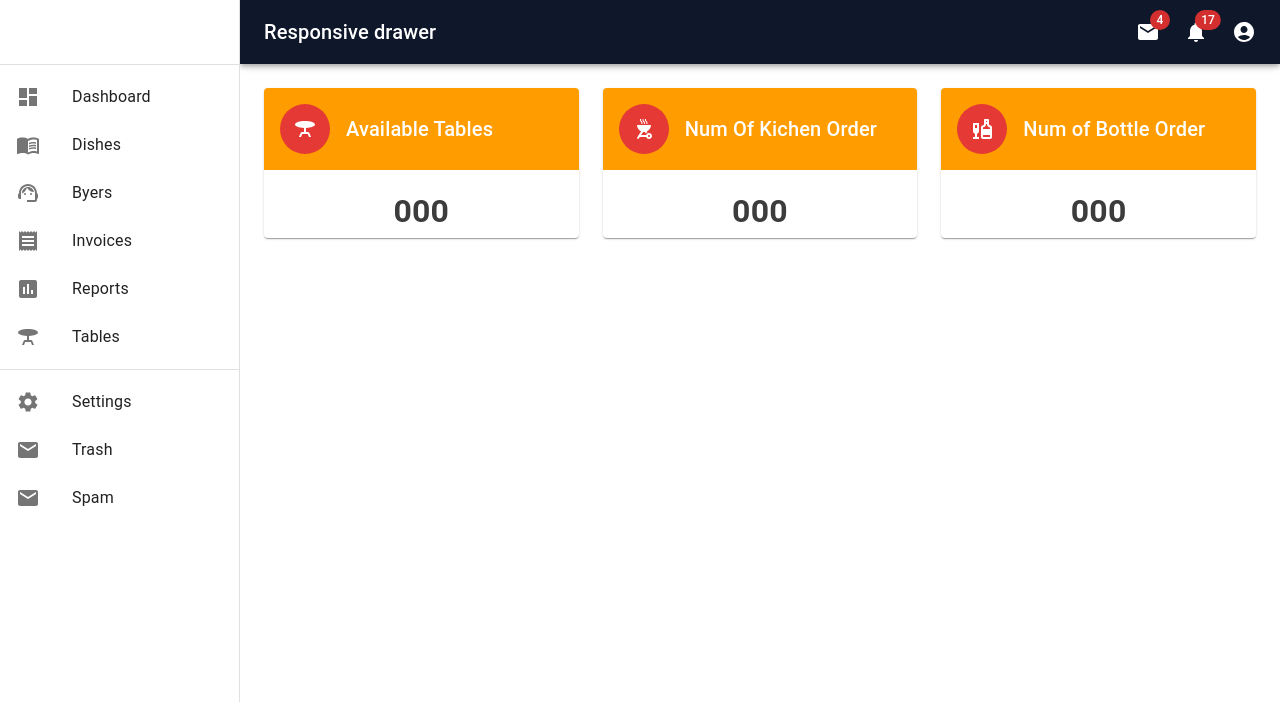
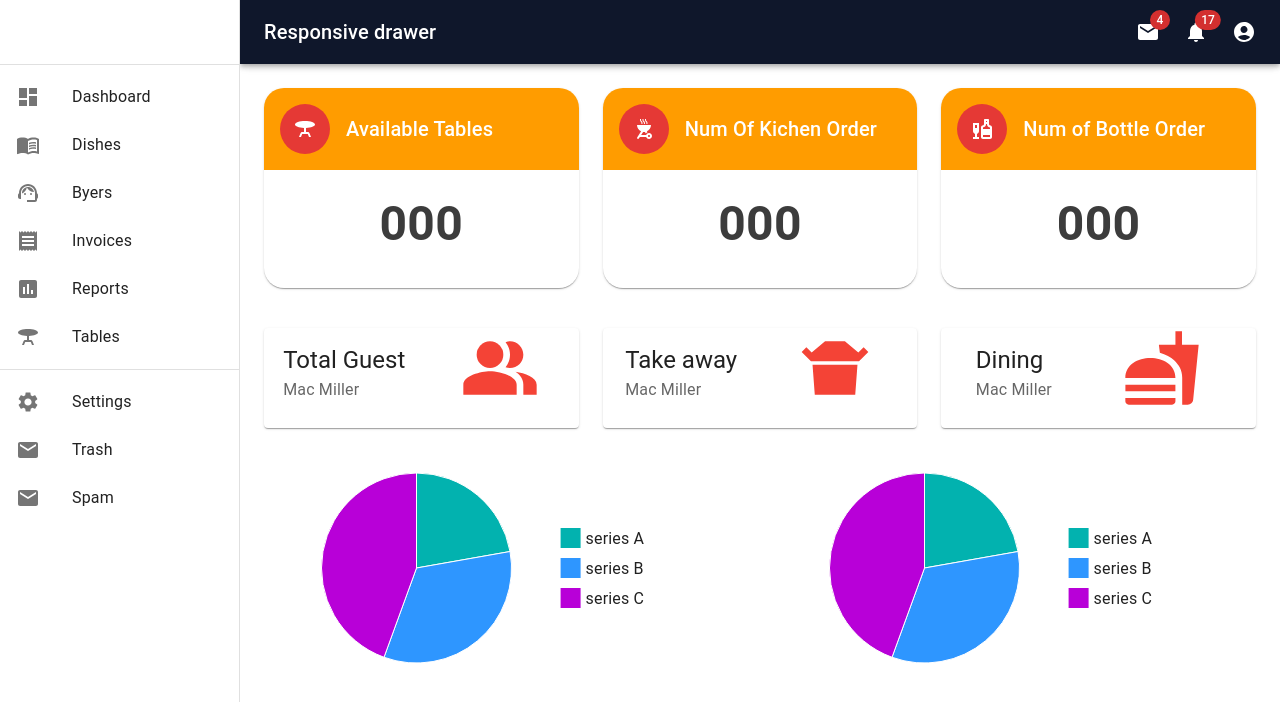
Before and after one commit to HarshanaSenadeera/Loopy_Resturent_New, a React (Create React App) app: page / in a window 1280 px wide. Shown: the top 702 px of the page. Built offline with nearby package versions, Linux system fonts and the light colour scheme.

Commit message:
card update

```diff
--- a/package.json
+++ b/package.json
@@ -9,6 +9,7 @@
     "@material-ui/core": "^4.12.4",
     "@material-ui/icons": "^4.11.3",
     "@mui/icons-material": "^5.15.15",
+    "@mui/joy": "^5.0.0-beta.32",
     "@mui/material": "^5.15.15",
     "@mui/styled-engine-sc": "^6.0.0-alpha.18",
     "@phosphor-icons/react": "^2.1.4",
@@ -50,5 +51,8 @@
       "last 1 firefox version",
       "last 1 safari version"
     ]
+  },
+  "devDependencies": {
+    "@mui/x-charts": "^7.3.0"
   }
 }
--- a/src/Common/Page/MainDashBord/DashMain.tsx
+++ b/src/Common/Page/MainDashBord/DashMain.tsx
@@ -1,9 +1,29 @@
-import ResponsiveGrid from "../../../componenet/dashboard/NumCard";
+import ResponsiveGrid from "../../../componenet/DashBoard/NumCard";
+import {NumCardTwo} from "../../../componenet/DashBoard/NumCardTwo";
+import React from "react";
+import Grid from "@mui/material/Grid";
+import { styled } from '@mui/material/styles';
+import Box from '@mui/material/Box';
+import Paper from '@mui/material/Paper';
+import {MainPieChart} from "../../../componenet/pieChart/MainPieChart";
 
 export const DashMain = () => {
     return (
-        <>
-        <ResponsiveGrid/>
-            </>
+        <Grid container rowSpacing={5}>
+            <Grid item xs={12}>
+                <ResponsiveGrid/>
+            </Grid>
+            <Grid item xs={12}>
+                <NumCardTwo/>
+            </Grid>
+            <Grid item xs={12}>
+                <MainPieChart/>
+            </Grid>
+
+        </Grid>
+
+
+
+
     );
 };
--- a/src/componenet/DashBoard/NumCard.tsx
+++ b/src/componenet/DashBoard/NumCard.tsx
@@ -28,7 +28,7 @@ export default function ResponsiveGrid() {
         <Box sx={{ flexGrow: 1 }}>
             <Grid container spacing={{ xs: 2, md: 3 }} columns={{ xs: 4, sm: 8, md: 12 }}>
                 <Grid item xs={4}>
-                    <Card sx={{height:150}}>
+                    <Card sx={{height:200,borderRadius:5}}>
                         <CardHeader sx={{bgcolor:'#ff9c00'}}
                                     title="Available Tables"
                                     titleTypographyProps={{variant:'h6',color:'#ffffff'}}
@@ -44,8 +44,9 @@ export default function ResponsiveGrid() {
                                 style={{
                                     color: "#3c3c3c",
                                     textAlign: "center",
-                                    fontSize: "2rem", // Adjust the size as needed
+                                    fontSize: "3rem", // Adjust the size as needed
                                     fontWeight: "bold",
+
                                 }}
                             >
                                 000
@@ -59,7 +60,7 @@ export default function ResponsiveGrid() {
                     </Card>
                 </Grid>
                 <Grid item xs={4}>
-                    <Card sx={{height:150}}>
+                    <Card sx={{height:200,borderRadius:5}}>
                         <CardHeader sx={{bgcolor:'#ff9c00'}}
                                     title="Num Of Kichen Order"
                                     titleTypographyProps={{variant:'h6',color:'#ffffff'}}
@@ -75,7 +76,7 @@ export default function ResponsiveGrid() {
                                 style={{
                                     color: "#3c3c3c",
                                     textAlign: "center",
-                                    fontSize: "2rem", // Adjust the size as needed
+                                    fontSize: "3rem", // Adjust the size as needed
                                     fontWeight: "bold",
                                 }}
                             >
@@ -90,7 +91,7 @@ export default function ResponsiveGrid() {
                     </Card>
                 </Grid>
                 <Grid item xs={4}>
-                    <Card sx={{height:150}}>
+                    <Card sx={{height:200,borderRadius:5}}>
                         <CardHeader sx={{bgcolor:'#ff9c00'}}
                                     title="Num of Bottle Order"
                                     titleTypographyProps={{variant:'h6',color:'#ffffff'}}
@@ -106,7 +107,7 @@ export default function ResponsiveGrid() {
                                 style={{
                                     color: "#3c3c3c",
                                     textAlign: "center",
-                                    fontSize: "2rem", // Adjust the size as needed
+                                    fontSize: "3rem", // Adjust the size as needed
                                     fontWeight: "bold",
                                 }}
                             >
--- /dev/null
+++ b/src/componenet/DashBoard/NumCardTwo.tsx
@@ -0,0 +1,96 @@
+import * as React from 'react';
+import { experimentalStyled as styled } from '@mui/material/styles';
+import Paper from '@mui/material/Paper';
+import Grid from '@mui/material/Grid';
+import Card from "@mui/material/Card";
+import {CardHeader} from "@mui/material";
+import Avatar from '@mui/material/Avatar';
+import { red ,blueGrey} from '@mui/material/colors';
+import { grey } from '@mui/material/colors';
+import TextField from "@mui/material/TextField";
+import CardContent from "@mui/material/CardContent";
+import Typography from "@mui/material/Typography";
+import TableBarIcon from '@mui/icons-material/TableBar';
+import {Liquor, TableBar ,OutdoorGrill,PeopleAltSharp,TakeoutDining,Fastfood} from '@mui/icons-material';
+import guest from '../../Common/Image/guest.jpg'
+import { useTheme } from '@mui/material/styles';
+import CardMedia from '@mui/material/CardMedia';
+import IconButton from '@mui/material/IconButton';
+import SkipPreviousIcon from '@mui/icons-material/SkipPrevious';
+import Box from '@material-ui/core/Box/Box';
+
+export const NumCardTwo = () => {
+    return (
+        <Box sx={{ flexGrow: 1 }}>
+            <Grid container spacing={{ xs: 2, md: 3 }} columns={{ xs: 4, sm: 8, md: 12 }}>
+                <Grid item xs={4}>
+                    <Card sx={{ display: 'flex',justifyContent:'space-evenly' }}>
+                        <Box sx={{ display: 'flex', flexDirection: 'column' }}>
+                            <CardContent sx={{ flex: '1 0 auto' }}>
+                                <Typography component="div" variant="h5">
+                                    Total Guest
+                                </Typography>
+                                <Typography variant="subtitle1" color="text.secondary" component="div">
+                                    Mac Miller
+                                </Typography>
+                            </CardContent>
+
+                        </Box>
+                        <CardMedia
+                            sx={{ width: 151,display:'flex',justifyContent:'center' }}
+                            /*       image={guest} // Assuming you have 'guest' imported or defined somewhere
+                                   alt="Live from space album cover"*/
+                        >
+                            <PeopleAltSharp style={{ fontSize: '5rem',color:'#f44336' }} />
+
+                        </CardMedia>
+                    </Card>
+                </Grid>
+                <Grid item xs={4}>
+                    <Card sx={{ display: 'flex', justifyContent:'space-evenly' }}>
+                        <Box sx={{ display: 'flex', flexDirection: 'column' }}>
+                            <CardContent sx={{ flex: '1 0 auto' }}>
+                                <Typography component="div" variant="h5">
+                                    Take away
+                                </Typography>
+                                <Typography variant="subtitle1" color="text.secondary" component="div">
+                                    Mac Miller
+                                </Typography>
+                            </CardContent>
+
+                        </Box>
+                        <CardMedia sx={{ width: 151,display:'flex',justifyContent:'center' }}/*       image={guest} // Assuming you have 'guest' imported or defined somewhere
+                            alt="Live from space album cover"*/>
+                            <TakeoutDining style={{ fontSize: '5rem',color:'#f44336' }} />
+
+                        </CardMedia>
+                    </Card>
+                </Grid>
+                <Grid item xs={4}>
+                    <Card sx={{ display: 'flex',justifyContent:'space-evenly' }}>
+                        <Box sx={{ display: 'flex', flexDirection: 'column' }}>
+                            <CardContent sx={{ flex: '1 0 auto' }}>
+                                <Typography component="div" variant="h5">
+                                    Dining
+                                </Typography>
+                                <Typography variant="subtitle1" color="text.secondary" component="div">
+                                    Mac Miller
+                                </Typography>
+                            </CardContent>
+
+                        </Box>
+                        <CardMedia
+                            sx={{ width: 151,display:'flex',justifyContent:'center' }}
+                            /*       image={guest} // Assuming you have 'guest' imported or defined somewhere
+                                   alt="Live from space album cover"*/
+                        >
+                            <Fastfood style={{ fontSize: '5rem',color:'#f44336' }} />
+
+                        </CardMedia>
+                    </Card>
+                </Grid>
+
+            </Grid>
+        </Box>
+    );
+};
--- /dev/null
+++ b/src/componenet/pieChart/FoodChart.tsx
@@ -0,0 +1,20 @@
+import * as React from 'react';
+import { PieChart } from '@mui/x-charts/PieChart';
+
+export default function BasicPie() {
+    return (
+        <PieChart
+            series={[
+                {
+                    data: [
+                        { id: 0, value: 10, label: 'series A' },
+                        { id: 1, value: 15, label: 'series B' },
+                        { id: 2, value: 20, label: 'series C' },
+                    ],
+                },
+            ]}
+            width={400}
+            height={200}
+        />
+    );
+}
--- /dev/null
+++ b/src/componenet/pieChart/MainPieChart.tsx
@@ -0,0 +1,20 @@
+import { styled } from '@mui/material/styles';
+import Grid from '@mui/material/Grid';
+import Paper from '@mui/material/Paper';
+import Box from '@mui/material/Box';
+import BasicPie from "./FoodChart";
+
+export const MainPieChart = () => {
+    return (
+        <Box sx={{ width: '100%' }}>
+            <Grid container rowSpacing={1} columnSpacing={{ xs: 1, sm: 2, md: 3 }}>
+                <Grid item xs={6}>
+                    <BasicPie/>
+                </Grid>
+                <Grid item xs={6}>
+                    <BasicPie/>
+                </Grid>
+
+            </Grid>
+        </Box>    );
+};
```
Also changed, not shown: 2 other files (tests, documents, lock files or other folders).
